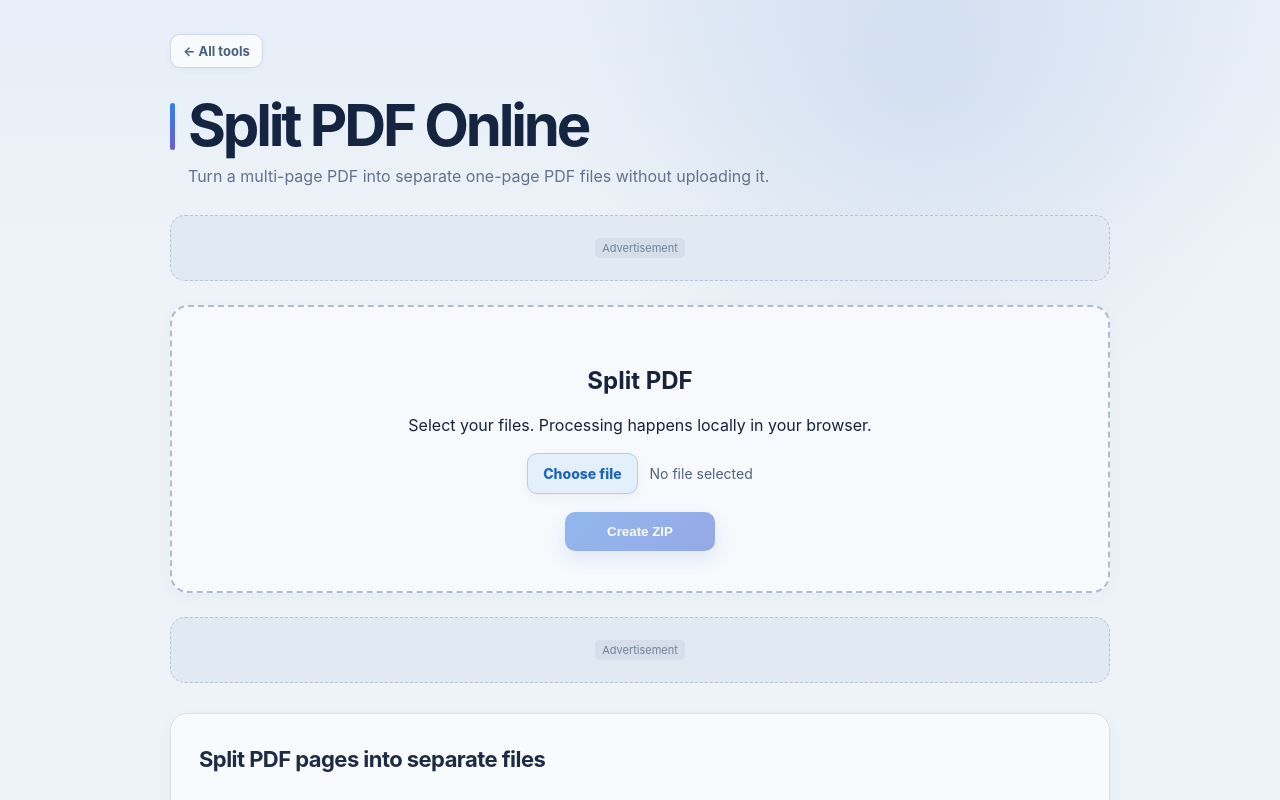
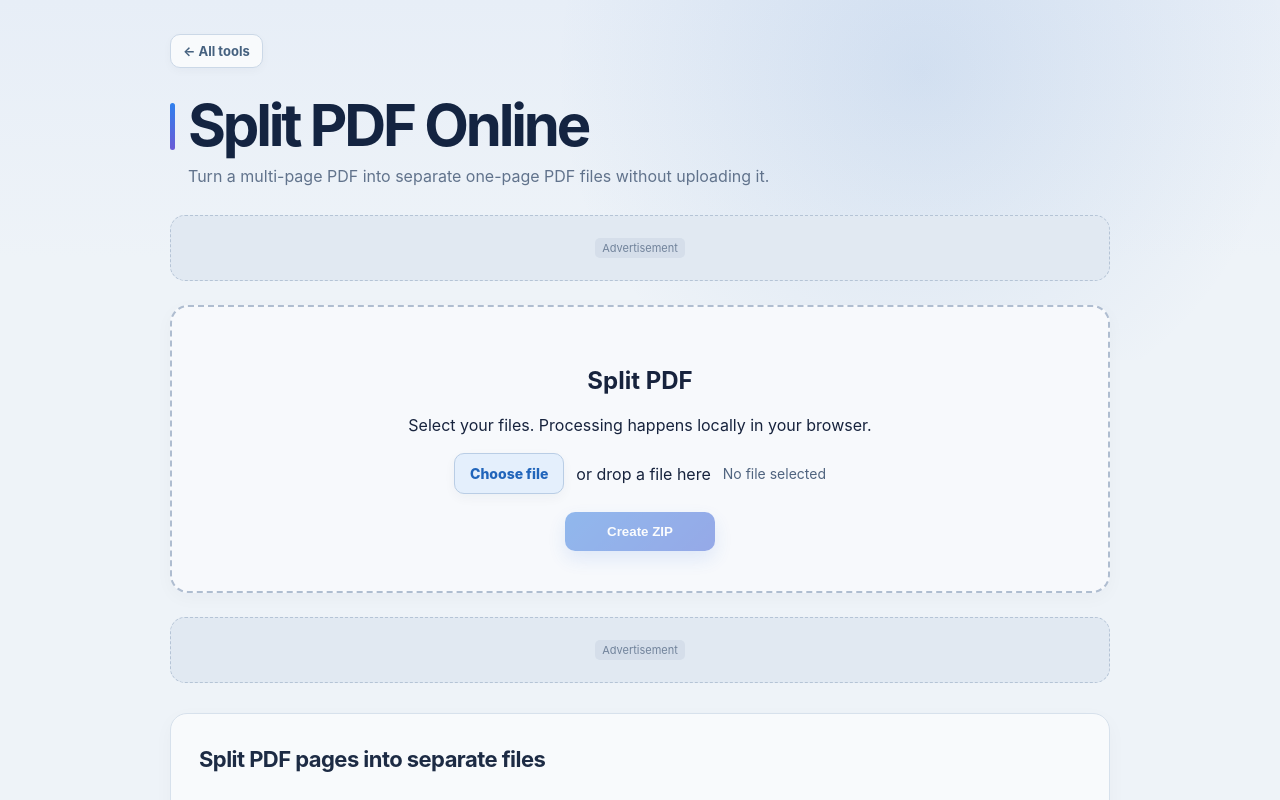
Before and after one commit to yiminggod1/pdf-tools, a Next.js app: page /pdf-tools/split-pdf in a window 1280 px wide. Shown: the top 800 px of the page. Built offline with nearby package versions, Linux system fonts and the light colour scheme.

Commit message:
Improve file picker with drag and drop

```diff
--- a/components/FilePicker.tsx
+++ b/components/FilePicker.tsx
@@ -1,11 +1,20 @@
 "use client";
-import {useId} from "react";
+
+import {useId,useRef} from "react";
 
 export default function FilePicker({accept,multiple=false,files,onChange}:{accept:string;multiple?:boolean;files:File[];onChange:(files:File[])=>void}){
  const id=useId();
- return <div className="filePicker">
-  <input id={id} className="filePickerInput" type="file" accept={accept} multiple={multiple} onChange={e=>onChange(Array.from(e.target.files||[]))}/>
+ const inputRef=useRef<HTMLInputElement|null>(null);
+ const pick=(next:File[])=>{onChange(multiple?next:next.slice(0,1));};
+ const onDrop=(e:React.DragEvent<HTMLDivElement>)=>{
+  e.preventDefault();
+  e.currentTarget.classList.remove("isDragging");
+  pick(Array.from(e.dataTransfer.files||[]));
+ };
+ return <div className="filePicker" onDragOver={e=>{e.preventDefault();e.currentTarget.classList.add("isDragging")}} onDragLeave={e=>e.currentTarget.classList.remove("isDragging")} onDrop={onDrop}>
+  <input ref={inputRef} id={id} className="filePickerInput" type="file" accept={accept} multiple={multiple} onChange={e=>pick(Array.from(e.target.files||[]))}/>
   <label className="filePickerButton" htmlFor={id}>Choose file{multiple?"s":""}</label>
+  <span className="filePickerHint">or drop {multiple?"files":"a file"} here</span>
   <span className="filePickerName">{files.length?files.length===1?files[0].name:`${files.length} files selected`:"No file selected"}</span>
  </div>;
 }
```
